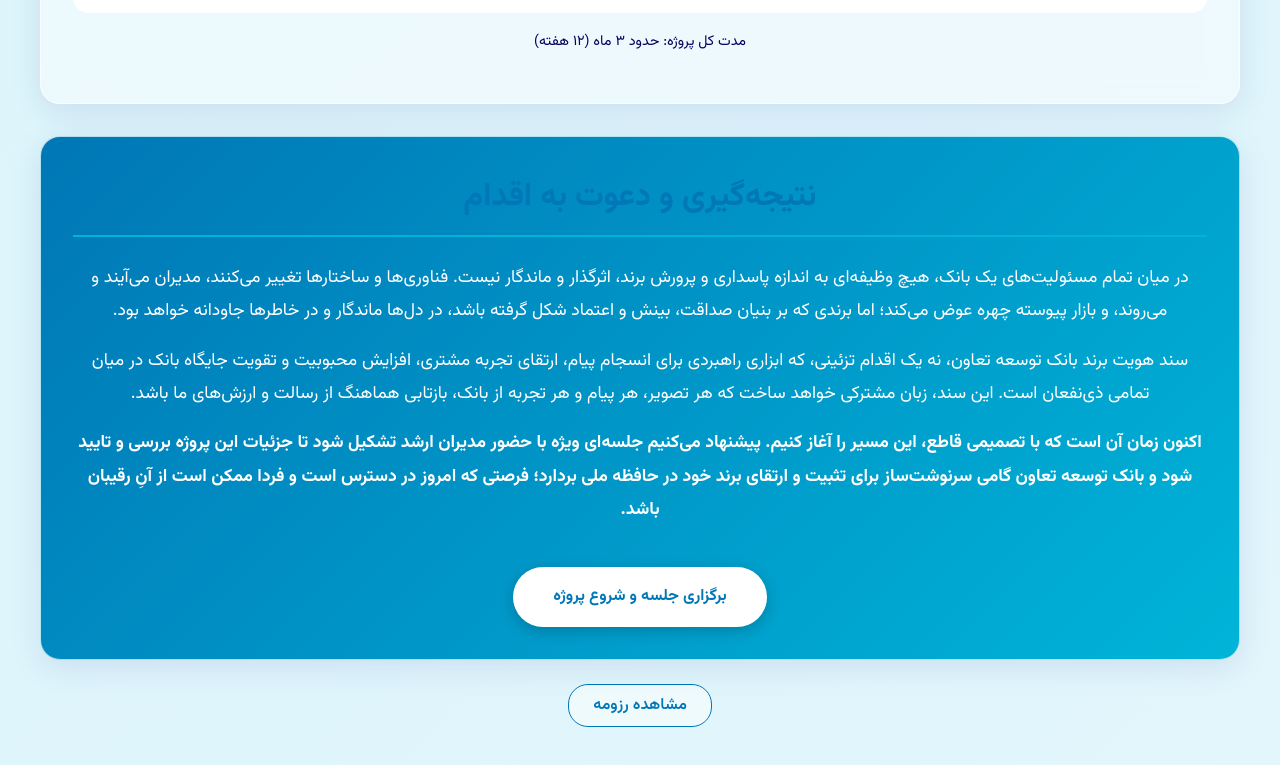
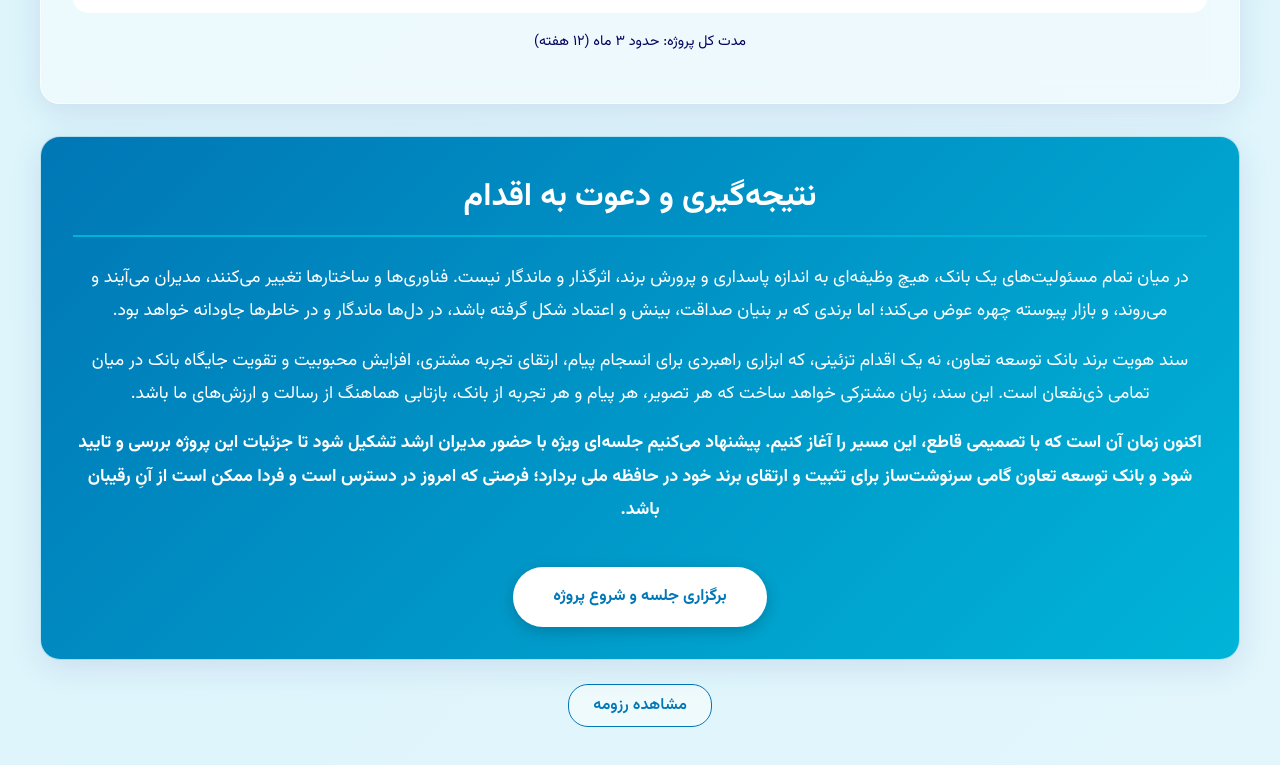
Before and after one commit to DrKavousi/ttbank, a plain HTML site: page index.html in a window 1280 px wide. Shown: the part 6661-7426 px from the top of the page. Drawn offline with Linux system fonts and the light colour scheme.

Commit message:
Update index.html

```diff
--- a/index.html
+++ b/index.html
@@ -735,7 +735,7 @@
 
     <!-- بخش ۸ – نتیجه‌گیری و دعوت به اقدام -->
     <section class="card cta-card">
-        <h2>نتیجه‌گیری و دعوت به اقدام</h2>
+		<h2 style="color: white;">نتیجه‌گیری و دعوت به اقدام</h2>
         <p>در میان تمام مسئولیت‌های یک بانک، هیچ وظیفه‌ای به اندازه پاسداری و پرورش برند، اثرگذار و ماندگار نیست. فناوری‌ها و ساختارها تغییر می‌کنند، مدیران می‌آیند و می‌روند، و بازار پیوسته چهره عوض می‌کند؛ اما برندی که بر بنیان صداقت، بینش و اعتماد شکل گرفته باشد، در دل‌ها ماندگار و در خاطرها جاودانه خواهد بود.</p>
         <p>سند هویت برند بانک توسعه تعاون، نه یک اقدام تزئینی، که ابزاری راهبردی برای انسجام پیام، ارتقای تجربه مشتری، افزایش محبوبیت و تقویت جایگاه بانک در میان تمامی ذی‌نفعان است. این سند، زبان مشترکی خواهد ساخت که هر تصویر، هر پیام و هر تجربه از بانک، بازتابی هماهنگ از رسالت و ارزش‌های ما باشد.</p>
         <p><strong>اکنون زمان آن است که با تصمیمی قاطع، این مسیر را آغاز کنیم. پیشنهاد می‌کنیم جلسه‌ای ویژه با حضور مدیران ارشد تشکیل شود تا جزئیات این پروژه بررسی و تایید شود و بانک توسعه تعاون گامی سرنوشت‌ساز برای تثبیت و ارتقای برند خود در حافظه ملی بردارد؛ فرصتی که امروز در دسترس است و فردا ممکن است از آنِ رقیبان باشد.</strong></p>
```
